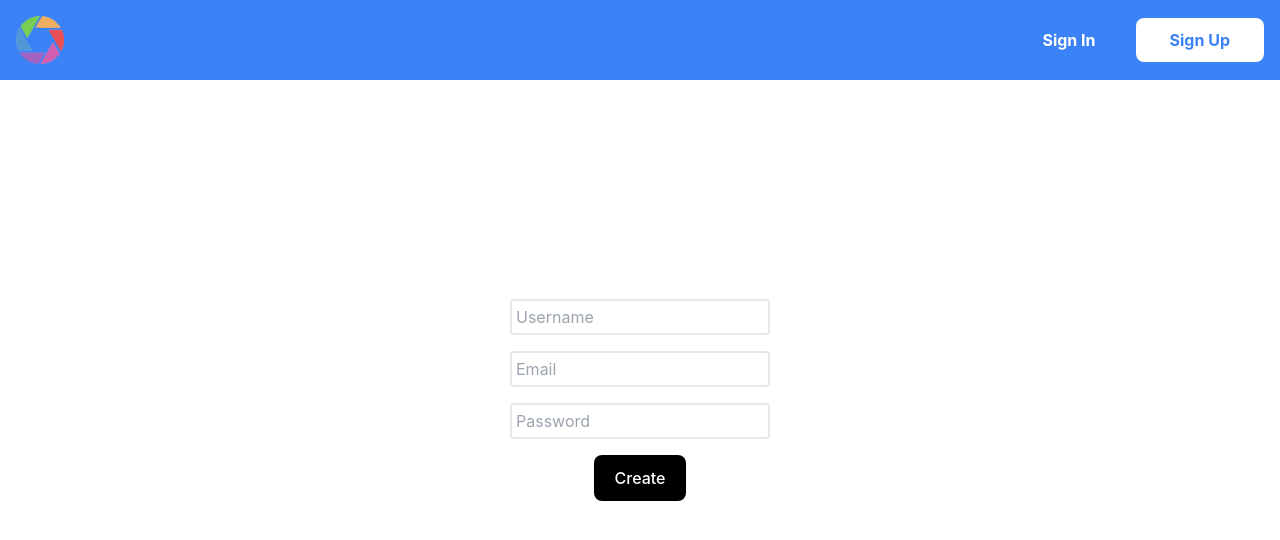
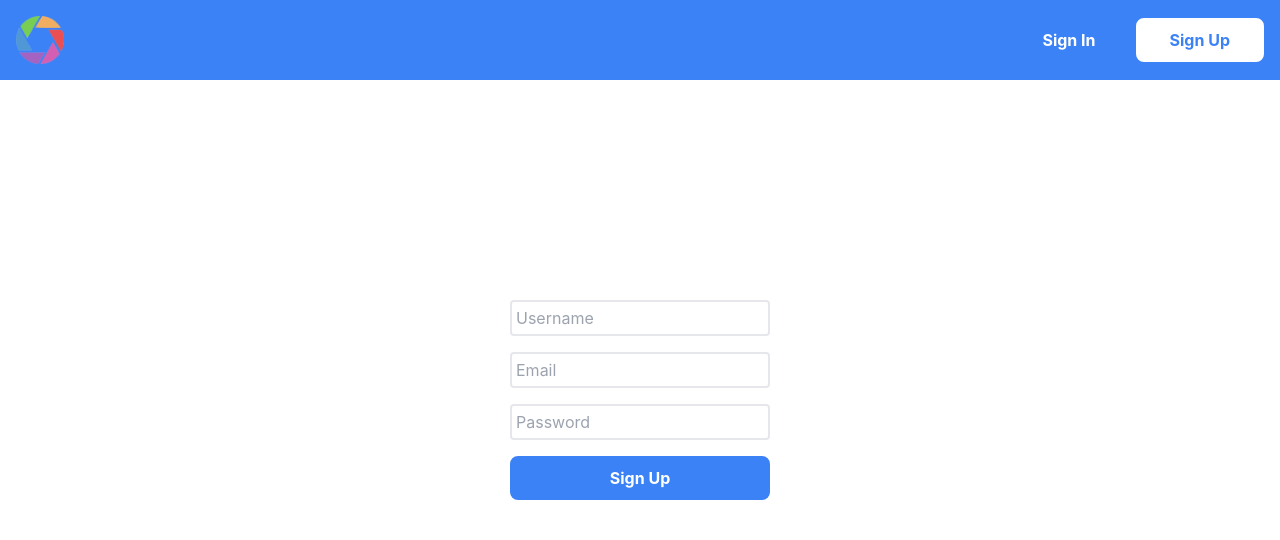
Before and after one commit to jackhr/new-photo-filter-frontend, a React (Vite) app: page /sign-up in a window 1280 px wide. Shown: the top 540 px of the page. Built offline with nearby package versions, Linux system fonts and the light colour scheme.

Commit message:
Update sign-in and sign-up buttons

```diff
--- a/src/components/Navbar/Navbar.tsx
+++ b/src/components/Navbar/Navbar.tsx
@@ -27,7 +27,7 @@ export default function Navbar() {
                 ) : (
                     <div className="flex items-center gap-10">
                         <Link to="/sign-in" className={linkClass}>Sign In</Link>
-                        <Link to="/sign-up" className="flex bg-white rounded-lg px-8 py-2 text-blue-500 font-bold transition-all hover:bg-transparent hover:text-white border-2 border-solid border-white active:bg-white active:text-blue-500">Sign Up</Link>
+                        <Link to="/sign-up" className="bg-white rounded-lg px-8 py-2 text-blue-500 font-bold transition-all hover:bg-transparent hover:text-white border-2 border-solid border-white active:bg-white active:text-blue-500">Sign Up</Link>
                     </div>
                 )}
             </div>
--- a/src/components/SignInForm/SignInForm.tsx
+++ b/src/components/SignInForm/SignInForm.tsx
@@ -37,7 +37,7 @@ export default function SignInForm() {
             <Form className="flex flex-col items-center gap-4" method="post" onSubmit={e => handleSignIn(e)}>
                 <input className={inputClass} type="email" name="email" placeholder="Email" />
                 <input className={inputClass} type="password" name="password" placeholder="Password"/>
-                <button className="bg-black text-white" type="submit">SignIn</button>
+                <button className="bg-blue-500 rounded-lg px-8 py-2 text-white font-bold transition-all hover:bg-transparent hover:text-blue-500 border-2 border-solid border-blue-500 active:bg-white active:text-white w-full" type="submit">Sign In</button>
             </Form>
         </div>
     );
--- a/src/components/SignUpForm/SignUpForm.tsx
+++ b/src/components/SignUpForm/SignUpForm.tsx
@@ -37,7 +37,7 @@ export default function SignUpForm() {
             <input className={inputClass} type="text" name="username" placeholder="Username" />
             <input className={inputClass} type="email" name="email" placeholder="Email"/>
             <input className={inputClass} type="password" name="password" placeholder="Password"/>
-            <button className="bg-black text-white" type="submit">Create</button>
+            <button className="bg-blue-500 rounded-lg px-8 py-2 text-white font-bold transition-all hover:bg-transparent hover:text-blue-500 border-2 border-solid border-blue-500 active:bg-white active:text-white w-full" type="submit">Sign Up</button>
         </Form>
     );
 }
```
